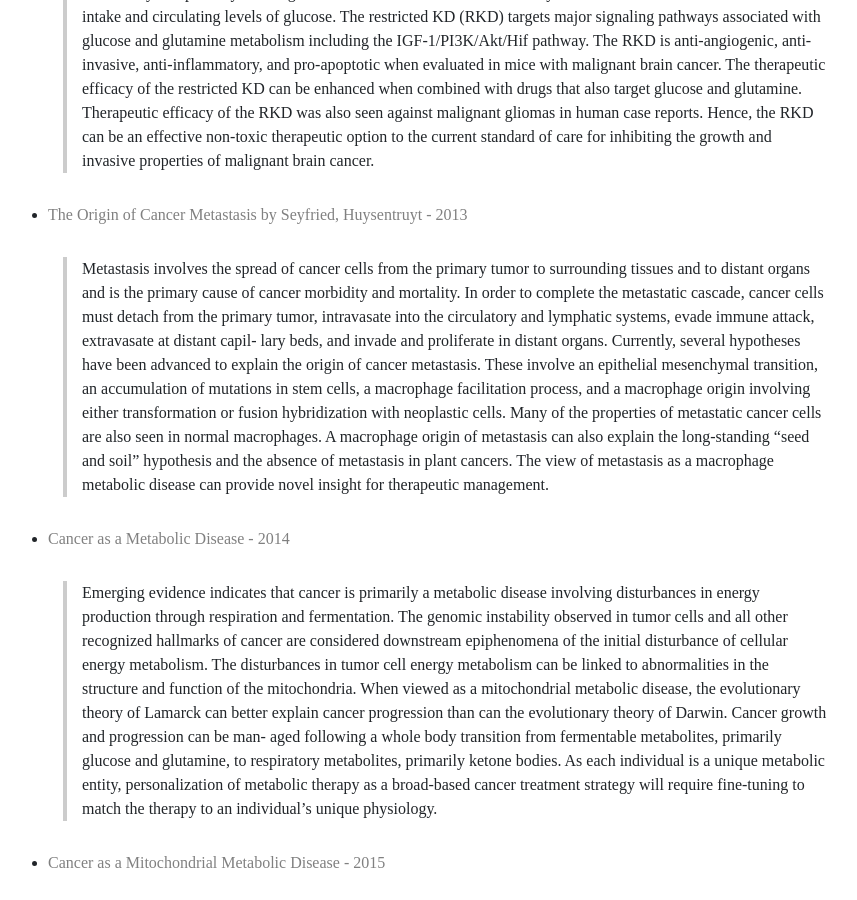
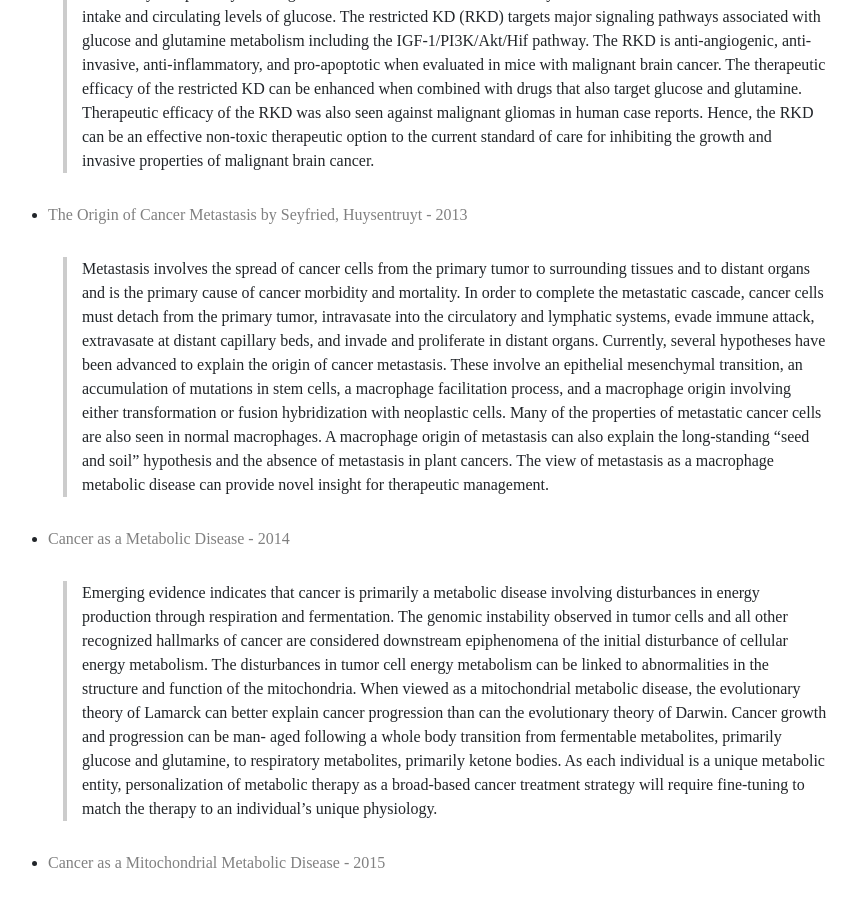
Before and after one commit to bitstein/justmeat.co, a Jekyll site: the page built from wiki/pages/cancer.md, in a window 1280 px wide and 900 px high, scrolled down 1457 px. Shown: the whole window, without its empty margins (222-1079 px from the left). Built offline with Jekyll 4.4.1, drawn with Linux system fonts in a browser that asks for light colours; nearby versions of some CDN libraries; some web fonts are replaced.

Commit message:
Update cancer.md

```diff
--- a/wiki/pages/cancer.md
+++ b/wiki/pages/cancer.md
@@ -15,14 +15,7 @@ title: Cancer as a Metabolic Disease
 
 * [The Origin of Cancer Metastasis by Seyfried, Huysentruyt - 2013](https://drive.google.com/file/d/0B5VUGOVnSBRCY2lvQjlkSHY2dXFhTzU3ckdPRWp6MXFEQlFv/view?usp=sharing)
 
-    >  Metastasis involves the spread of cancer cells from the primary tumor to surrounding tissues and to distant organs
-and is the primary cause of cancer morbidity and mortality. In order to complete the metastatic cascade, cancer cells must detach
-from the primary tumor, intravasate into the circulatory and lymphatic systems, evade immune attack, extravasate at distant capil-
-lary beds, and invade and proliferate in distant organs. Currently, several hypotheses have been advanced to explain the origin of cancer metastasis. These involve an epithelial mesenchymal transition, an accumulation of mutations in stem cells, a macrophage
-facilitation process, and a macrophage origin involving either transformation or fusion hybridization with neoplastic cells. Many
-of the properties of metastatic cancer cells are also seen in normal macrophages. A macrophage origin of metastasis can also
-explain the long-standing “seed and soil” hypothesis and the absence of metastasis in plant cancers. The view of metastasis as a
-macrophage metabolic disease can provide novel insight for therapeutic management.
+    >  Metastasis involves the spread of cancer cells from the primary tumor to surrounding tissues and to distant organs and is the primary cause of cancer morbidity and mortality. In order to complete the metastatic cascade, cancer cells must detach from the primary tumor, intravasate into the circulatory and lymphatic systems, evade immune attack, extravasate at distant capillary beds, and invade and proliferate in distant organs. Currently, several hypotheses have been advanced to explain the origin of cancer metastasis. These involve an epithelial mesenchymal transition, an accumulation of mutations in stem cells, a macrophage facilitation process, and a macrophage origin involving either transformation or fusion hybridization with neoplastic cells. Many of the properties of metastatic cancer cells are also seen in normal macrophages. A macrophage origin of metastasis can also explain the long-standing “seed and soil” hypothesis and the absence of metastasis in plant cancers. The view of metastasis as a macrophage metabolic disease can provide novel insight for therapeutic management.
 
 * [Cancer as a Metabolic Disease - 2014](https://drive.google.com/file/d/0B5VUGOVnSBRCWndQM2pscHlJXzNHSXBfMTdSdlVHZTdTZG9J/view?usp=sharing)
 
```
